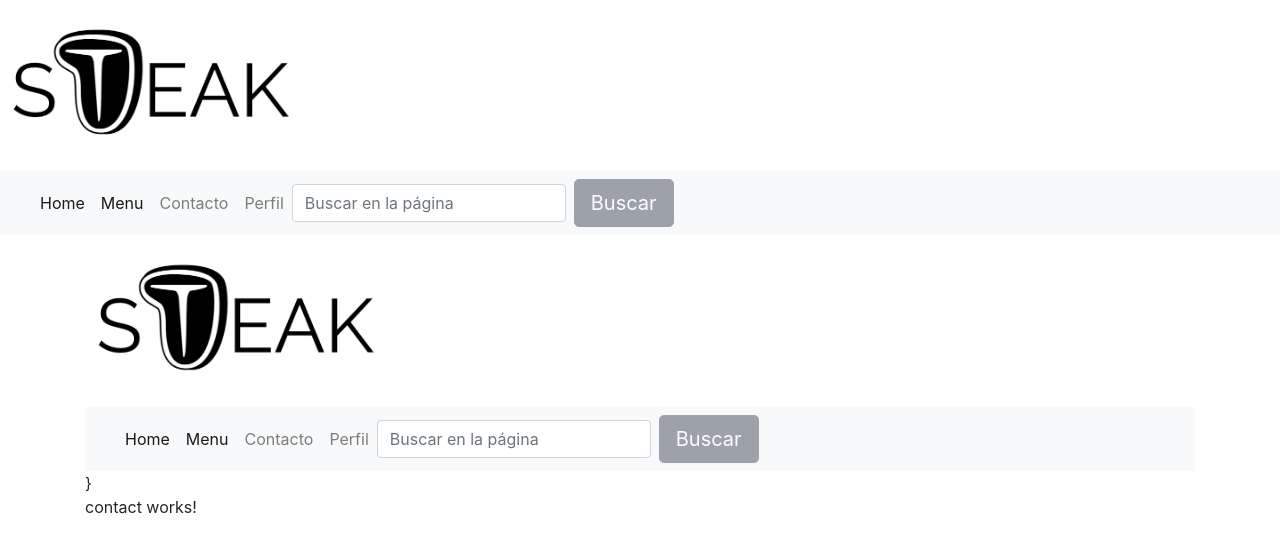
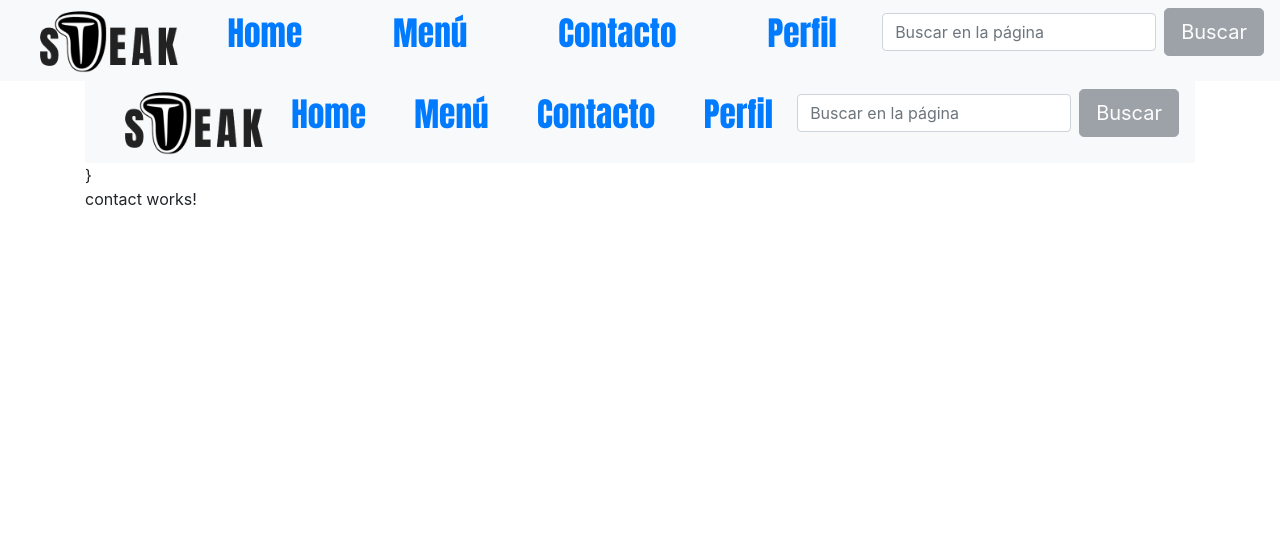
Before and after one commit to ginacuadrado/proyecto, an Angular app: page /contact in a window 1280 px wide. Shown: the top 552 px of the page. Built offline with nearby package versions, Linux system fonts and the light colour scheme.

Commit message:
modificaciones navbar

```diff
--- a/src/app/components/header/header.component.html
+++ b/src/app/components/header/header.component.html
@@ -1,31 +1,41 @@
 
-<a href='./home'><img width="300" alt="Steak Logo" src="../assets/logo.png" ></a>
+
 
 <nav class="navbar navbar-expand-lg navbar-light bg-light">
-
-    <button class="navbar-toggler" type="button" data-toggle="collapse" data-target="#navbarNavDropdown" aria-controls="navbarNavDropdown" aria-expanded="false" aria-label="Toggle navigation">
-      <a class="navbar-toggler-icon" href="../assets/logo.png"></a>
-    </button>
 
     <div class="collapse navbar-collapse" id="navbarNavDropdown">
 
       <a class="navbar-brand" href="#"></a>
-      <ul class="navbar-nav">
+      <ul class="navbar-nav nav-fill w-100">
 
-        <li class="nav-item active">
-          <a class="nav-link" href="./home">Home</a>
+        <li>
+            <a href='./home'><img width="150" alt="Steak Logo" src="../assets/logo.png" ></a>
         </li>
 
         <li class="nav-item active">
-            <a class="nav-link" href="./menu">Menu</a>
+          <a class="nav-link" class="titulos" href="./home">Home</a>
+        </li>
+
+        <li class="nav-item active">
+            <a class="nav-link" class="titulos" href="./menu">Menú</a>
         </li>
 
         <li class="nav-item">
-            <a class="nav-link" href="./contact">Contacto</a>
+            <a class="nav-link" class="titulos" href="./contact">Contacto</a>
           </li>
           <li class="nav-item">
-                <a class="nav-link" href="./perfil">Perfil</a></li>
+                <a class="nav-link" class="titulos" href="./perfil">Perfil</a></li>
 
+          <li>
+            <!--Botón de Buscar en la página-->
+
+        <form class="form-inline">
+
+            <input class="form-control mr-sm-2" type="search" placeholder="Buscar en la página" aria-label="Search" >
+            <button type="button" class="btn btn-secondary btn-lg" type="submit" disabled>Buscar</button>
+
+        </form>
+          </li>
         </ul>
 
   <!-- Es importante mejorar este dropdown para otra entrega
@@ -44,16 +54,5 @@
           </li>
 
         -->
-
-
-      <!--Botón de Buscar en la página-->
-
-        <form class="form-inline">
-
-            <input class="form-control mr-sm-2" type="search" placeholder="Buscar en la página" aria-label="Search" >
-            <button type="button" class="btn btn-secondary btn-lg" type="submit" disabled>Buscar</button>
-
-        </form>
-
     </div>
   </nav>
--- a/src/app/components/header/header.component.scss
+++ b/src/app/components/header/header.component.scss
@@ -7,10 +7,15 @@
         overflow: hidden;
         background-color: rgba(108, 106, 109, 0.493);
         position: sticky;
-        top: 0;
+        top: auto;
         font: arial ;
-        font-size: 20px;;
+        font-size: 25pt;
+}
 
+.titulos
+{
+    font-family: 'Anton', sans-serif;
+    font-size: 25pt;
 }
 
 .opciones
@@ -18,7 +23,7 @@
         display: inline-block;
         color: white;
         text-align: center;
-        padding: 14px 16px;
+        padding: 14pt 16pt;
         text-decoration: none;
         display: block;
 }
--- a/src/app/components/menu/menu.component.html
+++ b/src/app/components/menu/menu.component.html
@@ -1,8 +1,4 @@
-<app-header></app-header>
-
-
-
-            <div class="w-100">
+               <div class="w-100">
 
              <a> <img width="25%" alt="Pie de Limon" src="../assets/aperitivos.jpg"> </a>
              <a> <img width="25%"alt="Pie de Limon" src="../assets/carnes.jpg"> </a>
--- a/src/index.html
+++ b/src/index.html
@@ -2,6 +2,7 @@
 <html lang="en">
 <head>
    <link href="https://maxcdn.bootstrapcdn.com/bootstrap/4.0.0/css/bootstrap.min.css" rel="stylesheet"> <!--Inserción del link para aplicación del bootstrap-->
+   <link href="https://fonts.googleapis.com/css?family=Anton" rel="stylesheet">
 
   <meta charset="utf-8">
   <title>Proy</title>
```
Also changed, not shown: src/assets/logo.png.
